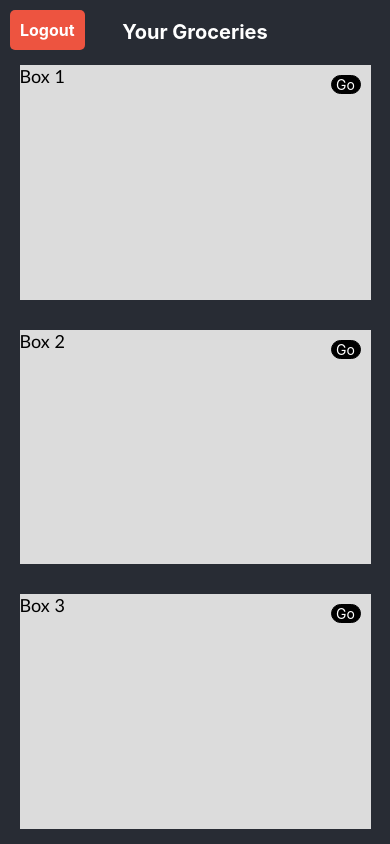
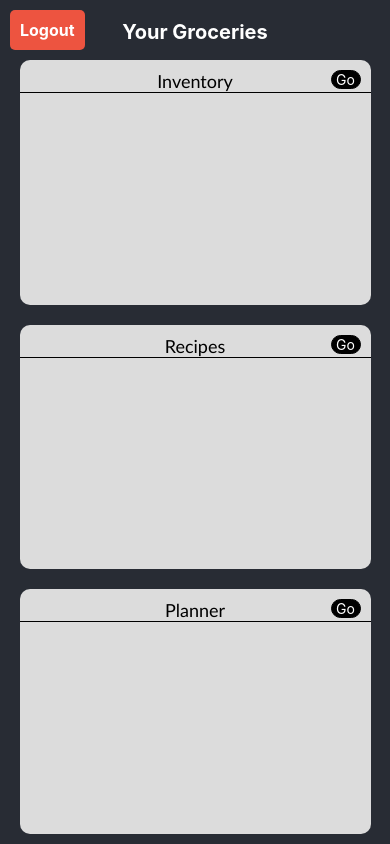
Before and after one commit to tmgross/groceryPlanner, a React Native app: screen /Home in a window 390 px wide. Built offline with nearby package versions, Linux system fonts and the light colour scheme.

Commit message:
Updated styling for homepage

```diff
--- /dev/null
+++ b/boxStyles.js
@@ -0,0 +1,43 @@
+// boxStyles.js
+
+import { StyleSheet } from 'react-native';
+
+export const box_styles = StyleSheet.create({
+  box: {
+    width: '90%',
+    flex: 1 / 3,
+    backgroundColor: '#dcdcdc',
+    marginVertical: 10,
+    borderRadius: 10,
+  },
+  boxText: {
+    fontFamily: "'Trebuchet MS', Helvetica, sans-serif", //FIX THIS SO IT USES THE FONT
+    fontSize: 18,
+  },
+  boxHeaderContainer: {
+    paddingTop: 10,
+    alignItems: 'center',
+  },
+  boxHeader: {
+    fontSize: 18,
+    fontFamily: "'Trebuchet MS', Helvetica, sans-serif", //FIX THIS SO IT USES THE FONT
+  },
+  separator: {
+    borderBottomWidth: 1,
+    borderColor: 'black',
+  },
+  boxButton: {
+    position: 'absolute',
+    top: 10,
+    right: 10,
+    width: 30,
+    alignItems: 'center',
+    borderRadius: 10,
+    borderColor: 'black',
+    borderWidth: 1,
+    backgroundColor: 'black',
+  },
+  boxButtonText: {
+    color: 'white',
+  },
+});
--- a/homepage.js
+++ b/homepage.js
@@ -1,6 +1,7 @@
 import React from 'react';
 import { ScrollView, View, Text, TouchableOpacity } from 'react-native';
 import { styles } from './styles';
+import { box_styles } from './boxStyles';
 
 function HomeScreen({ navigation }) {
   const handleLogout = () => {
@@ -23,30 +24,42 @@ function HomeScreen({ navigation }) {
         <Text style={styles.logoutBtnTxt}>Logout</Text>
       </TouchableOpacity>
       <Text style={styles.header}>Your Groceries</Text>
-      <View style={styles.box}>
-        <Text style={styles.boxText}>Box 1</Text>
+      <View style={box_styles.box}>
+        <View style={box_styles.boxHeaderContainer}>
+          <Text style={box_styles.boxHeader}>Inventory</Text>
+        </View>
         <TouchableOpacity
           onPress={() => handleBoxPress(1)}
-          style={styles.boxButton}>
-          <Text style={styles.boxButtonText}>Go</Text>
+          style={box_styles.boxButton}>
+          <Text style={box_styles.boxButtonText}>Go</Text>
         </TouchableOpacity>
+        <View style={box_styles.separator}></View>
       </View>
-      <View style={styles.box}>
-        <Text style={styles.boxText}>Box 2</Text>
+
+      <View style={box_styles.box}>
+        <View style={box_styles.boxHeaderContainer}>
+          <Text style={box_styles.boxHeader}>Recipes</Text>
+        </View>
         <TouchableOpacity
           onPress={() => handleBoxPress(2)}
-          style={styles.boxButton}>
-          <Text style={styles.boxButtonText}>Go</Text>
+          style={box_styles.boxButton}>
+          <Text style={box_styles.boxButtonText}>Go</Text>
         </TouchableOpacity>
+        <View style={box_styles.separator}></View>
       </View>
-      <View style={styles.box}>
-        <Text style={styles.boxText}>Box 3</Text>
+
+      <View style={box_styles.box}>
+        <View style={box_styles.boxHeaderContainer}>
+          <Text style={box_styles.boxHeader}>Planner</Text>
+        </View>
         <TouchableOpacity
           onPress={() => handleBoxPress(3)}
-          style={styles.boxButton}>
-          <Text style={styles.boxButtonText}>Go</Text>
+          style={box_styles.boxButton}>
+          <Text style={box_styles.boxButtonText}>Go</Text>
         </TouchableOpacity>
+        <View style={box_styles.separator}></View>
       </View>
+
     </ScrollView>
   );
 }
--- a/styles.js
+++ b/styles.js
@@ -24,30 +24,6 @@ export const styles = StyleSheet.create({
     fontSize: 20,
     top: 20,
     height: 30,
-  },
-  box: {
-    width: '90%',
-    flex: 1/3,
-    backgroundColor: '#dcdcdc',
-    marginVertical: 15,
-  },
-  boxText: {
-    fontFamily: "'Trebuchet MS', Helvetica, sans-serif", //FIX THIS SO IT USES THE FONT
-    fontSize: 18,
-   },
-  boxButton: {
-    position: 'absolute',
-    top: 10,
-    right: 10,
-    width: 30,
-    alignItems: 'center',
-    borderRadius: 10,
-    borderColor: 'black',
-    borderWidth: 1,
-    backgroundColor: 'black',
-  },
-  boxButtonText: {
-    color: 'white',
   },
   title: {
     color: 'white',
```
